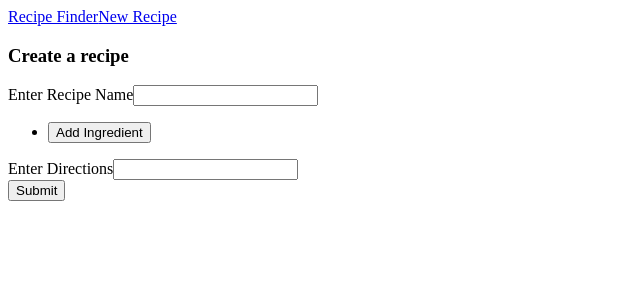
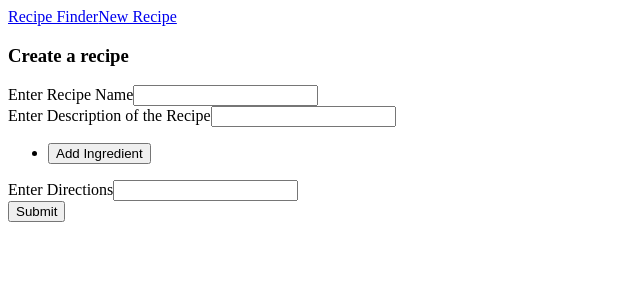
Before and after one commit to eblohm/recipe-finder, a React (Create React App) app: page /recipes/new in a window 1280 px wide. Shown: the top 300 px of the page, without its empty margins (0-640 px from the left). Built offline with nearby package versions, Linux system fonts and the light colour scheme.

Commit message:
update errors, modify homepage

```diff
--- a/src/components/App.js
+++ b/src/components/App.js
@@ -17,11 +17,10 @@ const App = () => {
         <div>
           <Header />
           <Switch>
-            <Route path="/" exact component={RecipeList} />
+            <Route path="/" exact component={RecipeSearch} />
             <Route path="/recipes/new" exact component={RecipeCreate} />
             <Route path="/recipes/edit/:id" exact component={RecipeEdit} />
             <Route path="/recipes/delete/:id" exact component={RecipeDelete} />
-            <Route path="/recipes/search" exact component={RecipeSearch} />
             <Route path="/recipes/:id" exact component={RecipeShow} />
           </Switch>
         </div>
--- a/src/components/recipes/RecipeForm.js
+++ b/src/components/recipes/RecipeForm.js
@@ -71,6 +71,11 @@ class RecipeForm extends Component {
           component={this.renderInput}
           label="Enter Recipe Name"
         />
+        <Field
+          name="description"
+          component={this.renderInput}
+          label="Enter Description of the Recipe"
+        />
         <FieldArray name="ingredients" component={this.renderIngredients} />
         <Field
           name="directions"
@@ -90,6 +95,10 @@ const validate = formValues => {
     errors.name = 'You must enter a name';
   }
 
+  if (!formValues.directions) {
+    errors.directions = 'How do you expect to cook this without directions?';
+  }
+
   return errors;
 };
 
--- a/src/components/recipes/RecipeList.js
+++ b/src/components/recipes/RecipeList.js
@@ -18,10 +18,22 @@ class RecipeList extends Component {
   }
 
   render() {
+    console.log(this.props.foundRecipes);
+    // If nothing has been searched
+    if (this.props.foundRecipes === undefined) {
+      return (
+        <div>
+          <h3>No recipes currently available.</h3>
+        </div>
+      );
+    }
+
+    // If nothing has been searched, show all recipes available
     if (this.props.foundRecipes.length === 0) {
       return <div>{this.showRecipes(this.props.recipes)}</div>;
     }
 
+    // If something has been searched, show recipes with the ingredients
     return <div>{this.showRecipes(this.props.foundRecipes)}</div>;
   }
 }
```
